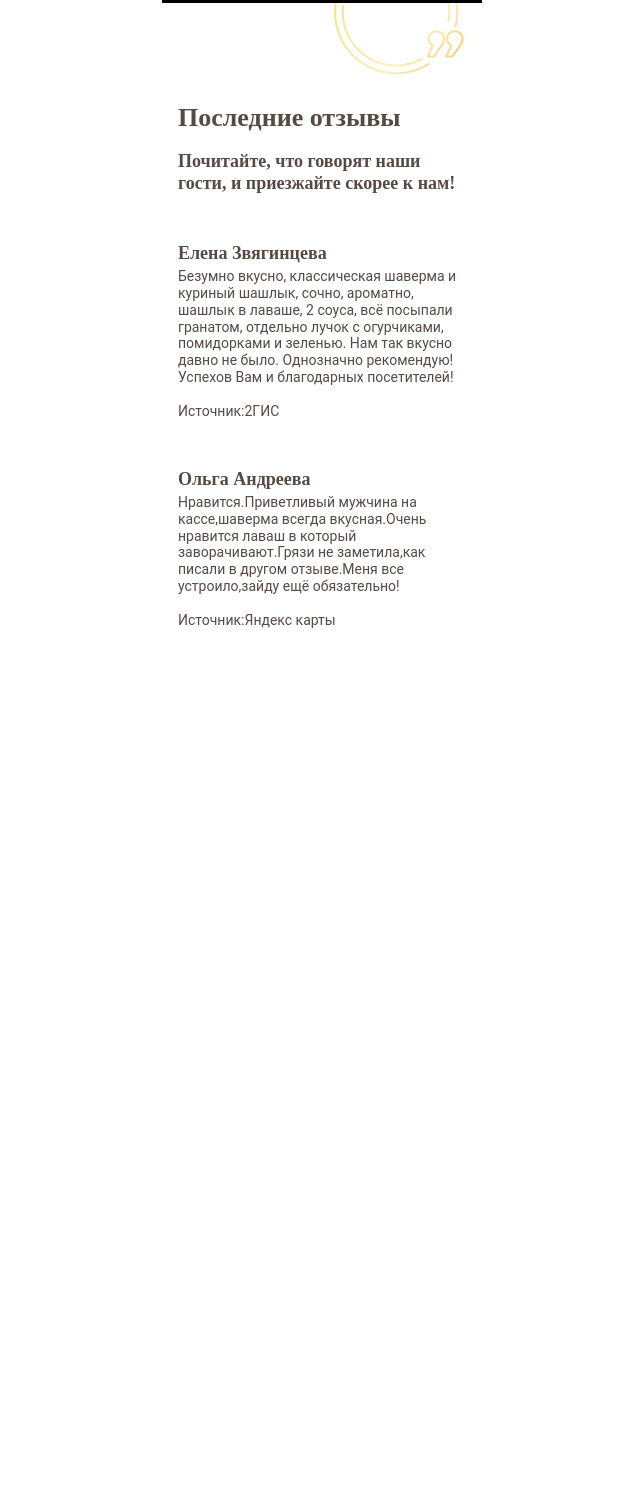
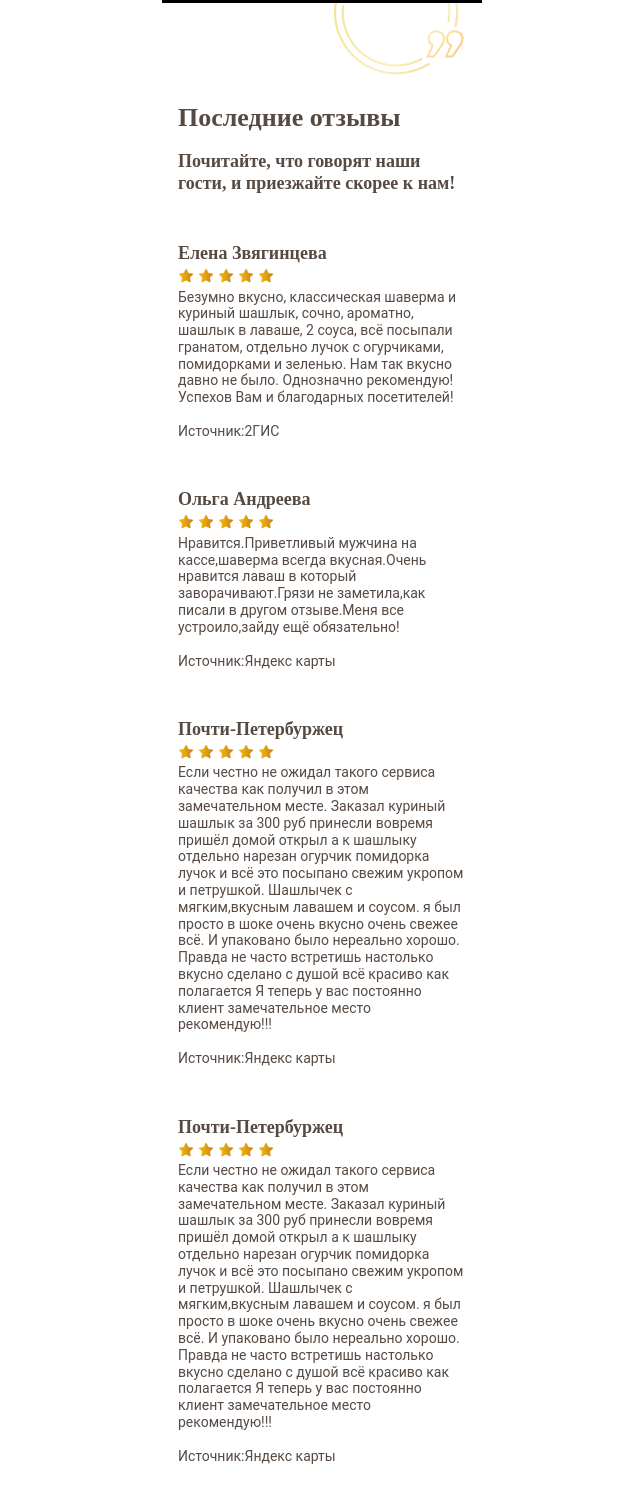
Before and after one commit to webdotG/beef, a plain HTML site: page index.html in a window 1280 px wide. Shown: the part 3730-5232 px from the top of the page, without its empty margins (318-958 px from the left). Before the commit the page ends 4409 px from the top, so only its background shows below. Drawn offline with Linux system fonts and the light colour scheme; files whose address does not match are found by name.

Commit message:
second day start

```diff
--- a/css/reviews.css
+++ b/css/reviews.css
@@ -33,6 +33,7 @@
         line-height: 120%;
         color: #564A43;
     }
+
     .reviews-list__item{
         margin-bottom: 50px;
     }
--- a/index.html
+++ b/index.html
@@ -46,7 +46,7 @@
             </section>
             <section class="quality-department">
                 <h2 class="visually-hidden">Контроль качества</h2>
-                <a class="quality-department__link" href="tel:++7 (951) 996-22-99">+7 (951) 996-22-99</a>
+                <a class="quality-department__link" href="tel:+7 (951) 996-22-99">+7 (951) 996-22-99</a>
                 <p class="quality-department__paragraph text-gold">Отдел контроля качества</p>
             </section>
             <section class="legal-adress">
@@ -210,7 +210,7 @@
         <ul class="reviews-list">
             <li class="reviews-list__item">
                 <h5 class="reviews-list__item-title">Елена Звягинцева</h5>
-                <div class="reviews-raiting"></div>
+                <div class="reviews-raiting"><img src="img/reviews__star-raiting.png" alt="рейтинг"></div>
                 <p class="reviews-paragraph">Безумно вкусно, классическая шаверма и куриный шашлык, сочно, ароматно,
                     шашлык в лаваше, 2 соуса, всё посыпали гранатом, отдельно лучок с огурчиками, помидорками и зеленью.
                     Нам так вкусно давно не было. Однозначно рекомендую! Успехов Вам и благодарных посетителей!</p>
@@ -218,10 +218,32 @@
             </li>
             <li class="reviews-list__item">
                 <h5 class="reviews-list__item-title">Ольга Андреева</h5>
-                <div class="reviews-raiting"></div>
+                <div class="reviews-raiting"><img src="img/reviews__star-raiting.png" alt="рейтинг"></div>
                 <p class="reviews-paragraph">Нравится.Приветливый мужчина на кассе,шаверма всегда вкусная.Очень нравится
                     лаваш в который заворачивают.Грязи не заметила,как писали в другом отзыве.Меня все устроило,зайду
                     ещё обязательно!</p>
+                <span class="reviews-source">Источник:<span class="reviews-source--place">Яндекс карты</span></span>
+            </li>
+            <li class="reviews-list__item">
+                <h5 class="reviews-list__item-title">Почти-Петербуржец</h5>
+                <div class="reviews-raiting"><img src="img/reviews__star-raiting.png" alt="рейтинг"></div>
+                <p class="reviews-paragraph">Если честно не ожидал такого сервиса качества как получил в этом
+                    замечательном месте. Заказал куриный шашлык за 300 руб принесли вовремя пришёл домой открыл а к
+                    шашлыку отдельно нарезан огурчик помидорка лучок и всё это посыпано свежим укропом и петрушкой.
+                    Шашлычек с мягким,вкусным лавашем и соусом. я был просто в шоке очень вкусно очень свежее всё. И
+                    упаковано было нереально хорошо. Правда не часто встретишь настолько вкусно сделано с душой всё
+                    красиво как полагается Я теперь у вас постоянно клиент замечательное место рекомендую!!!</p>
+                <span class="reviews-source">Источник:<span class="reviews-source--place">Яндекс карты</span></span>
+            </li>
+            <li class="reviews-list__item">
+                <h5 class="reviews-list__item-title">Почти-Петербуржец</h5>
+                <div class="reviews-raiting"><img src="img/reviews__star-raiting.png" alt="рейтинг"></div>
+                <p class="reviews-paragraph">Если честно не ожидал такого сервиса качества как получил в этом
+                    замечательном месте. Заказал куриный шашлык за 300 руб принесли вовремя пришёл домой открыл а к
+                    шашлыку отдельно нарезан огурчик помидорка лучок и всё это посыпано свежим укропом и петрушкой.
+                    Шашлычек с мягким,вкусным лавашем и соусом. я был просто в шоке очень вкусно очень свежее всё. И
+                    упаковано было нереально хорошо. Правда не часто встретишь настолько вкусно сделано с душой всё
+                    красиво как полагается Я теперь у вас постоянно клиент замечательное место рекомендую!!!</p>
                 <span class="reviews-source">Источник:<span class="reviews-source--place">Яндекс карты</span></span>
             </li>
         </ul>
```
Also changed, not shown: img/reviews__star-raiting.png (added).
